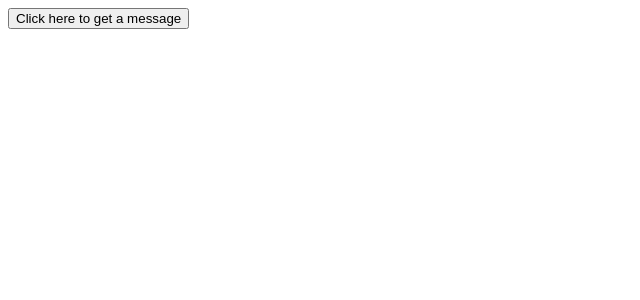
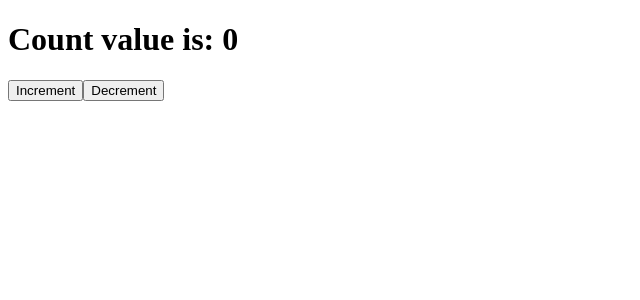
Before and after one commit to wojciech-san/react-learning, a React (Vite) app: page / in a window 1280 px wide. Shown: the top 300 px of the page, without its empty margins (0-640 px from the left). Built offline with nearby package versions, Linux system fonts and the light colour scheme.

Commit message:
finished 23

```diff
--- a/src/App.jsx
+++ b/src/App.jsx
@@ -1,4 +1,5 @@
 import ConditionalComponent from "./components/ConditionalComponent";
+import Counter from "./components/Counter";
 import Fruits from "./components/Fruits";
 import Hello from "./components/Hello";
 import Message from "./components/Message";
@@ -12,7 +13,7 @@
   };
   return (
     <div className="App">
-      <Message />
+      <Counter />
     </div>
   );
 }
--- /dev/null
+++ b/src/components/Counter.jsx
@@ -0,0 +1,19 @@
+import { useState } from "react";
+
+export default function Counter() {
+  const [count, setCount] = useState(0);
+  function handleClick() {
+    setCount(count + 1);
+  }
+  function handleDecrement() {
+    setCount(count - 1);
+  }
+  return (
+    <div>
+      <h1>Count value is: {count}</h1>
+      <button onClick={handleClick}>Increment</button>
+
+      <button onClick={handleDecrement}>Decrement</button>
+    </div>
+  );
+}
```
